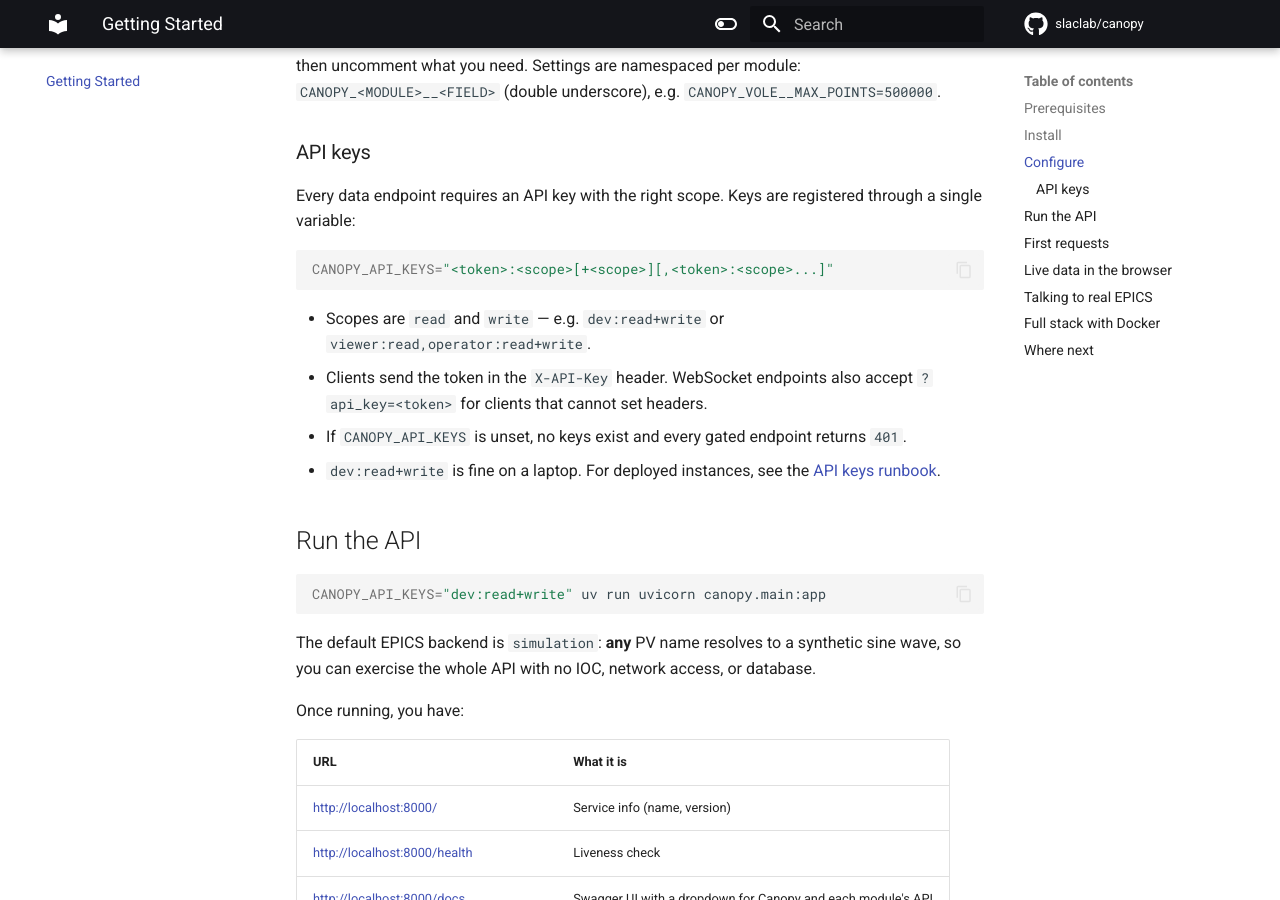
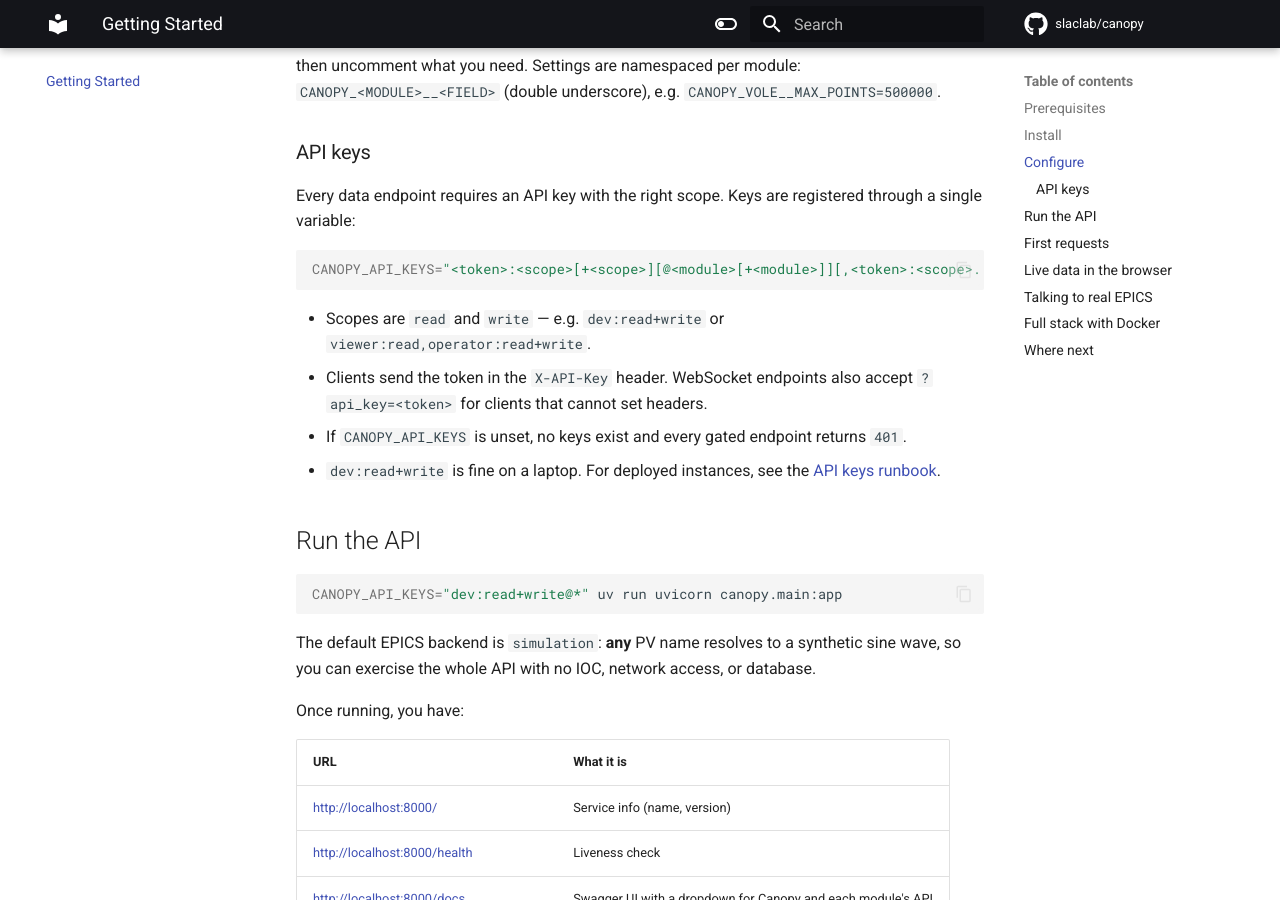
Before and after one commit to slaclab/canopy, an MkDocs documentation site: the page built from docs/getting_started.md, in a window 1280 px wide and 900 px high, scrolled down 954 px. Built offline with MkDocs 1.6.1 and Material for MkDocs 9.7.7, drawn with Linux system fonts in a browser that asks for light colours; comment, search, counter and statistics services are not loaded; some of the changed text lies outside the part shown.

````diff
--- a/docs/getting_started.md
+++ b/docs/getting_started.md
@@ -48,7 +48,7 @@
 registered through a single variable:
 
 ```bash
-CANOPY_API_KEYS="<token>:<scope>[+<scope>][,<token>:<scope>...]"
+CANOPY_API_KEYS="<token>:<scope>[+<scope>][@<module>[+<module>]][,<token>:<scope>...]"
 ```
 
 - Scopes are `read` and `write` — e.g. `dev:read+write` or
@@ -63,7 +63,7 @@
 ## Run the API
 
 ```bash
-CANOPY_API_KEYS="dev:read+write" uv run uvicorn canopy.main:app
+CANOPY_API_KEYS="dev:read+write@*" uv run uvicorn canopy.main:app
 ```
 
 The default EPICS backend is `simulation`: **any** PV name resolves to a
@@ -147,7 +147,7 @@
 
 ```bash
 # Terminal 2 — Canopy on the real EPICS backend
-CANOPY_API_KEYS="dev:read+write" CANOPY_EPICS__BACKEND=epics \
+CANOPY_API_KEYS="dev:read+write@*" CANOPY_EPICS__BACKEND=epics \
   EPICS_CA_ADDR_LIST=127.0.0.1 EPICS_CA_AUTO_ADDR_LIST=NO \
   uv run uvicorn canopy.main:app
 ```
````
Also changed, not shown: README.md (+2 -2 lines), docs/deployment/index.md (+1 -1 lines), 4 other files.
